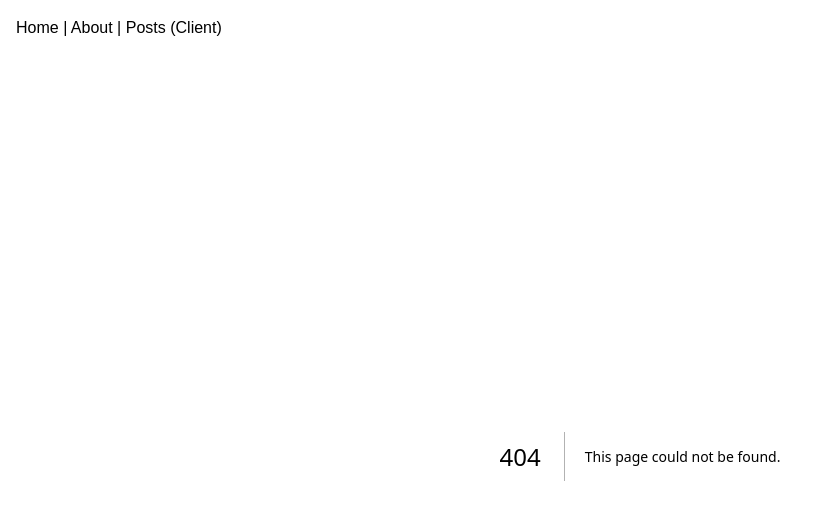
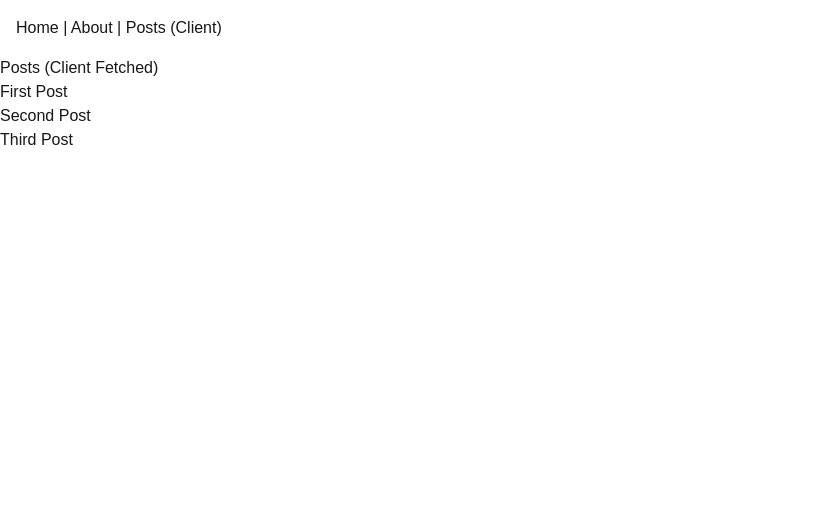
Before and after one commit to gasystarttask/mini-blog, a Next.js app: page /posts-client in a window 1280 px wide. Before the commit this address had no page. Shown: the top 520 px of the page, without its empty margins (0-838 px from the left). Built offline with nearby package versions, Linux system fonts and the light colour scheme.

Commit message:
feat(api): create api route and client fetching

```diff
--- /dev/null
+++ b/src/pages/api/posts.ts
@@ -0,0 +1,9 @@
+import type { NextApiRequest, NextApiResponse } from "next";
+import { posts, Post } from "@blog-app/lib/posts";
+
+export default function handler(
+  req: NextApiRequest,
+  res: NextApiResponse<Post[]>
+) {
+  res.status(200).json(posts);
+}
--- /dev/null
+++ b/src/pages/posts-client.tsx
@@ -0,0 +1,23 @@
+import { useEffect, useState } from "react";
+import { Post } from "@blog-app/lib/posts";
+
+export default function PostsClient() {
+  const [posts, setPosts] = useState<Post[]>([]);
+
+  useEffect(() => {
+    fetch("/api/posts")
+      .then((res) => res.json())
+      .then((data: Post[]) => setPosts(data));
+  }, []);
+
+  return (
+    <>
+      <h1>Posts (Client Fetched)</h1>
+      <ul>
+        {posts.map((p) => (
+          <li key={p.id}>{p.title}</li>
+        ))}
+      </ul>
+    </>
+  );
+}
```
